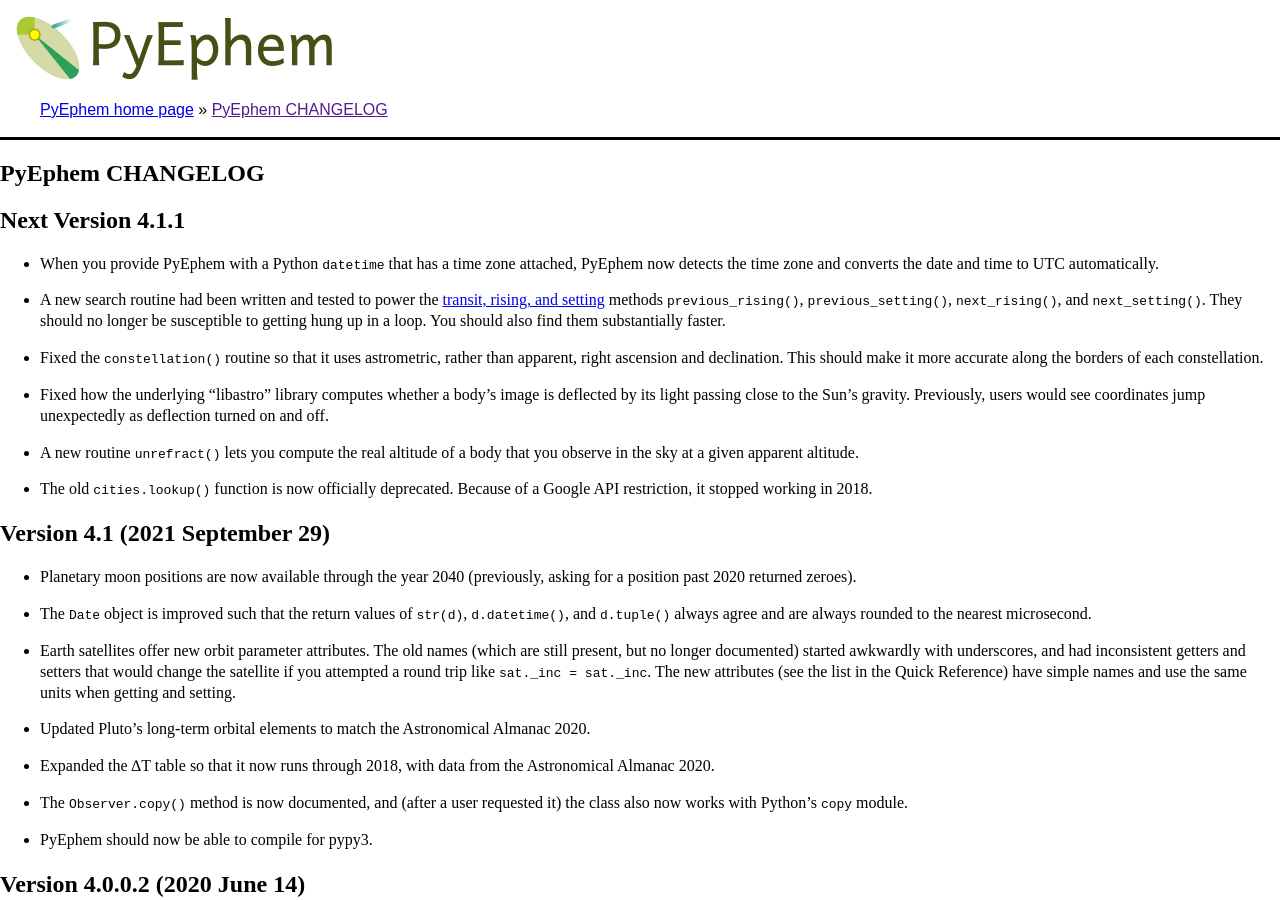
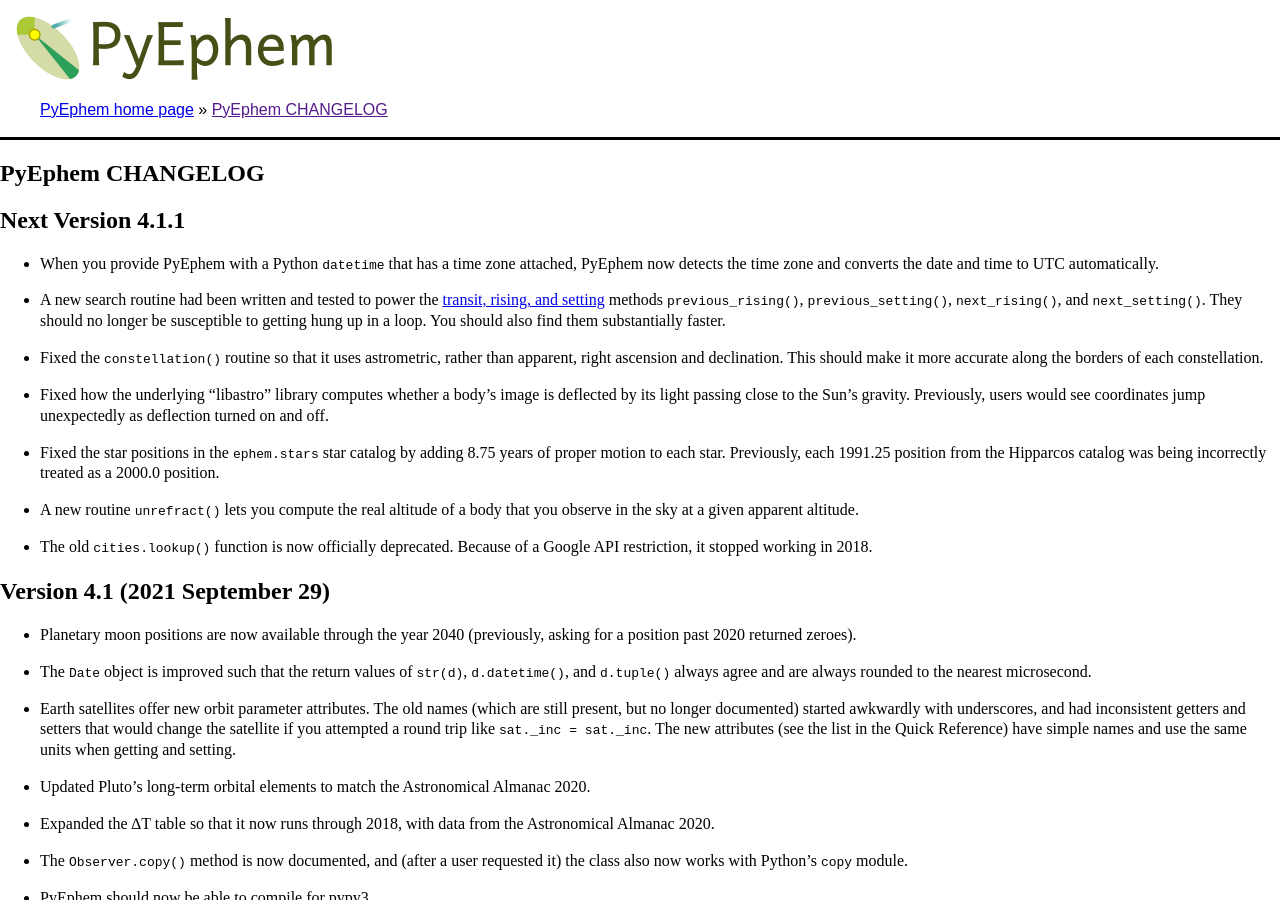
Before and after one commit to brandon-rhodes/pyephem, a Sphinx documentation site: the page built from ephem/doc/CHANGELOG.rst, in a window 1280 px wide and 900 px high. Built offline with Sphinx 7.4.7, drawn with Linux system fonts in a browser that asks for light colours.

Commit message:
Add changelog entry for star catalog update

```diff
--- a/ephem/doc/CHANGELOG.rst
+++ b/ephem/doc/CHANGELOG.rst
@@ -26,6 +26,11 @@
   image is deflected by its light passing close to the Sun’s gravity.
   Previously, users would see coordinates jump unexpectedly as
   deflection turned on and off.
+
+- Fixed the star positions in the ``ephem.stars`` star catalog by adding
+  8.75 years of proper motion to each star.  Previously, each 1991.25
+  position from the Hipparcos catalog was being incorrectly treated as a
+  2000.0 position.
 
 - A new routine ``unrefract()`` lets you compute the real altitude
   of a body that you observe in the sky at a given apparent altitude.
```
